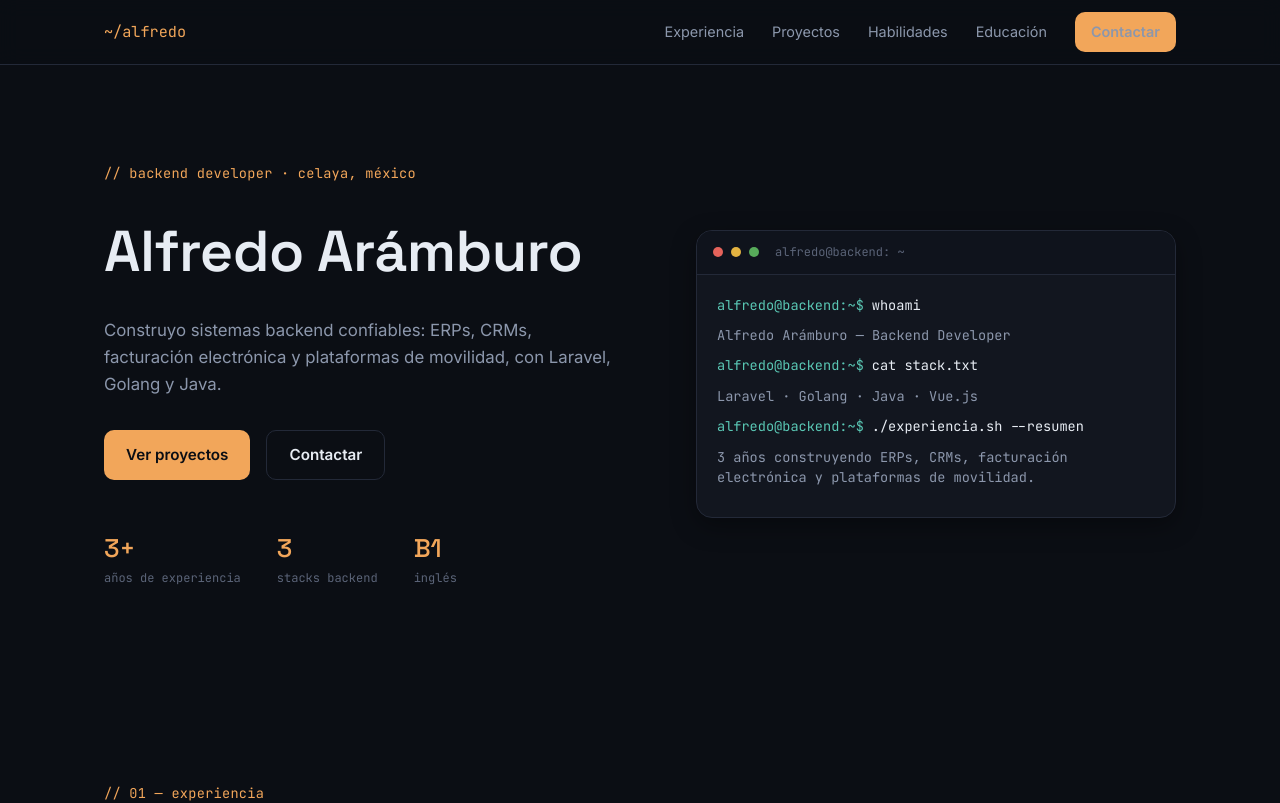
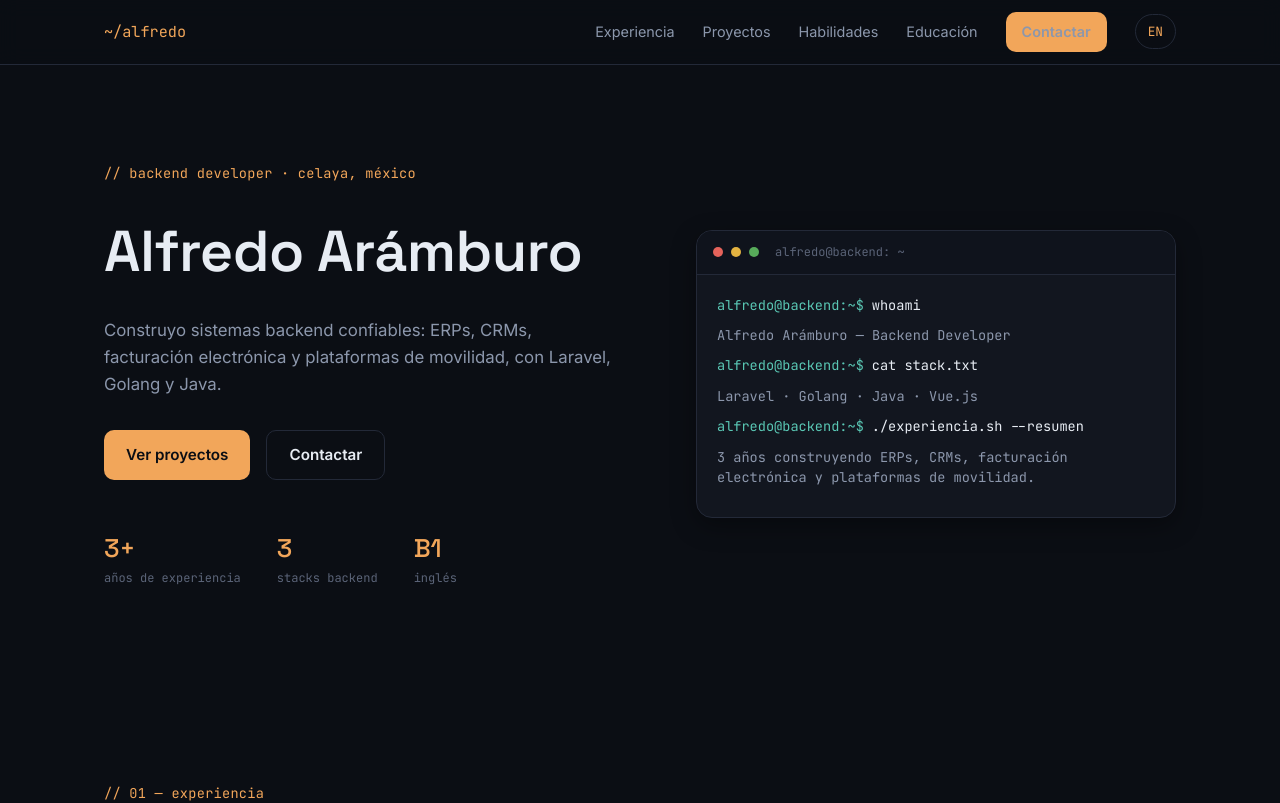
Before and after one commit to AlfredoAC25/my-portfolio, a Vue app: page / in a window 1280 px wide. Shown: the top 803 px of the page. Built offline with nearby package versions, Linux system fonts and the light colour scheme.

Commit message:
add: english translation components

```diff
--- a/src/components/HeroSection.vue
+++ b/src/components/HeroSection.vue
@@ -1,5 +1,8 @@
 <script setup>
 import { ref, onMounted } from 'vue'
+import { useI18n } from '../composables/useI18n'
+
+const { t } = useI18n()
 
 const script = [
   { type: 'cmd', text: 'whoami' },
@@ -44,20 +47,19 @@ onMounted(async () => {
   <section id="inicio" class="hero">
     <div class="container hero-grid">
       <div class="hero-copy">
-        <p class="eyebrow">// backend developer · celaya, méxico</p>
-        <h1>Alfredo Arámburo</h1>
+        <p class="eyebrow">{{ t.hero.eyebrow }}</p>
+        <h1>{{ t.hero.title }}</h1>
         <p class="hero-lead">
-          Construyo sistemas backend confiables: ERPs, CRMs, facturación electrónica y plataformas de
-          movilidad, con Laravel, Golang y Java.
+          {{ t.hero.lead }}
         </p>
         <div class="hero-actions">
-          <a href="#proyectos" class="btn btn-primary">Ver proyectos</a>
-          <a href="#contacto" class="btn btn-secondary">Contactar</a>
+          <a href="#proyectos" class="btn btn-primary">{{ t.hero.projects }}</a>
+          <a href="#contacto" class="btn btn-secondary">{{ t.hero.contact }}</a>
         </div>
         <div class="hero-stats">
-          <div class="stat"><span class="stat-num">3+</span><span class="stat-label">años de experiencia</span></div>
-          <div class="stat"><span class="stat-num">3</span><span class="stat-label">stacks backend</span></div>
-          <div class="stat"><span class="stat-num">B1</span><span class="stat-label">inglés</span></div>
+          <div class="stat"><span class="stat-num">3+</span><span class="stat-label">{{ t.hero.years  }}</span></div>
+          <div class="stat"><span class="stat-num">3</span><span class="stat-label">{{ t.hero.backendStacks  }}</span></div>
+          <div class="stat"><span class="stat-num">B1</span><span class="stat-label">{{ t.hero.english }}</span></div>
         </div>
       </div>
 
--- a/src/components/NavBar.vue
+++ b/src/components/NavBar.vue
@@ -1,13 +1,17 @@
 <script setup>
 import { ref } from 'vue'
+import { useI18n } from '../composables/useI18n'
 
 const open = ref(false)
+const { locale, t, toggleLocale } = useI18n()
+
 const links = [
-  { id: 'experiencia', label: 'Experiencia' },
-  { id: 'proyectos', label: 'Proyectos' },
-  { id: 'habilidades', label: 'Habilidades' },
-  { id: 'educacion', label: 'Educación' },
+  { id: 'experiencia', key: 'experience' },
+  { id: 'proyectos', key: 'projects' },
+  { id: 'habilidades', key: 'skills' },
+  { id: 'educacion', key: 'education' },
 ]
+
 function close() { open.value = false }
 </script>
 
@@ -15,11 +19,32 @@ function close() { open.value = false }
   <header class="nav">
     <div class="container nav-inner">
       <a href="#inicio" class="logo" @click="close">~/alfredo</a>
+
       <nav class="nav-links" :class="{ open }">
-        <a v-for="link in links" :key="link.id" :href="`#${link.id}`" @click="close">{{ link.label }}</a>
-        <a href="#contacto" class="btn btn-primary nav-cta" @click="close">Contactar</a>
+        <a
+          v-for="link in links"
+          :key="link.id"
+          :href="`#${link.id}`"
+          @click="close"
+        >
+          {{ t.nav[link.key] }}
+        </a>
+
+        <a href="#contacto" class="btn btn-primary nav-cta" @click="close">
+          {{ t.nav.contact }}
+        </a>
+
+        <button class="lang-btn" @click="toggleLocale">
+          {{ locale === 'es' ? 'EN' : 'ES' }}
+        </button>
       </nav>
-      <button class="menu-btn" @click="open = !open" :aria-expanded="open" aria-label="Abrir menú">
+
+      <button
+        class="menu-btn"
+        @click="open = !open"
+        :aria-expanded="open"
+        :aria-label="t.nav.menu"
+      >
         <span></span><span></span><span></span>
       </button>
     </div>
@@ -52,4 +77,18 @@ function close() { open.value = false }
   .nav-links.open { transform: translateY(0); opacity: 1; pointer-events: auto; }
   .menu-btn { display: flex; }
 }
+.lang-btn {
+  border: 1px solid var(--border);
+  background: transparent;
+  color: var(--accent);
+  font-family: var(--font-mono);
+  font-size: 0.8rem;
+  padding: 8px 12px;
+  border-radius: 999px;
+  cursor: pointer;
+}
+
+.lang-btn:hover {
+  background: var(--bg-elevated);
+}
 </style>
--- /dev/null
+++ b/src/composables/useI18n.js
@@ -0,0 +1,19 @@
+import { computed, ref } from 'vue'
+import { translations } from '../data/translations'
+
+const locale = ref(localStorage.getItem('locale') || 'es')
+
+export function useI18n() {
+  const t = computed(() => translations[locale.value])
+
+  function toggleLocale() {
+    locale.value = locale.value === 'es' ? 'en' : 'es'
+    localStorage.setItem('locale', locale.value)
+  }
+
+  return {
+    locale,
+    t,
+    toggleLocale,
+  }
+}
--- /dev/null
+++ b/src/data/translations.js
@@ -0,0 +1,83 @@
+export const translations = {
+  es: {
+    nav: {
+      experience: 'Experiencia',
+      projects: 'Proyectos',
+      skills: 'Habilidades',
+      education: 'Educación',
+      contact: 'Contactar',
+      menu: 'Abrir menú',
+    },
+    hero: {
+      eyebrow: '// backend developer · celaya, méxico',
+      title: 'Alfredo Arámburo',
+      lead: 'Construyo sistemas backend confiables: ERPs, CRMs, facturación electrónica y plataformas de movilidad, con Laravel, Golang y Java.',
+      projects: 'Ver proyectos',
+      contact: 'Contactar',
+      years: 'años de experiencia',
+      backendStacks: 'stacks backend',
+      english: 'inglés',
+    },
+    sections: {
+      experience: '// 01 — experiencia',
+      experienceTitle: 'Historial profesional',
+      experienceSub: 'Tres años construyendo software backend en producción, de sistemas ERP a microservicios de facturación.',
+      projects: '// proyectos',
+      projectsTitle: 'Proyectos destacados',
+      skills: '// habilidades',
+      skillsTitle: 'Stack técnico',
+      education: '// educación',
+      educationTitle: 'Formación',
+      contact: '// contacto',
+      contactTitle: '¿Construimos algo juntos?',
+      contactSub: 'Disponible para proyectos backend, integraciones y administración de servidores.',
+    },
+    contact: {
+      copied: 'copiado ✓',
+      copy: 'copiar',
+      phone: 'teléfono',
+      location: 'ubicación',
+    },
+  },
+
+  en: {
+    nav: {
+      experience: 'Experience',
+      projects: 'Projects',
+      skills: 'Skills',
+      education: 'Education',
+      contact: 'Contact',
+      menu: 'Open menu',
+    },
+    hero: {
+      eyebrow: '// backend developer · celaya, mexico',
+      title: 'Alfredo Arámburo',
+      lead: 'I build reliable backend systems: ERPs, CRMs, electronic invoicing platforms, and mobility systems using Laravel, Golang, and Java.',
+      projects: 'View projects',
+      contact: 'Contact',
+      years: 'years of experience',
+      backendStacks: 'backend stacks',
+      english: 'english',
+    },
+    sections: {
+      experience: '// 01 — experience',
+      experienceTitle: 'Professional experience',
+      experienceSub: 'Three years building production backend software, from ERP systems to electronic invoicing microservices.',
+      projects: '// projects',
+      projectsTitle: 'Featured projects',
+      skills: '// skills',
+      skillsTitle: 'Technical stack',
+      education: '// education',
+      educationTitle: 'Education',
+      contact: '// contact',
+      contactTitle: 'Shall we build something together?',
+      contactSub: 'Available for backend projects, integrations, and server administration.',
+    },
+    contact: {
+      copied: 'copied ✓',
+      copy: 'copy',
+      phone: 'phone',
+      location: 'location',
+    },
+  },
+}
```
